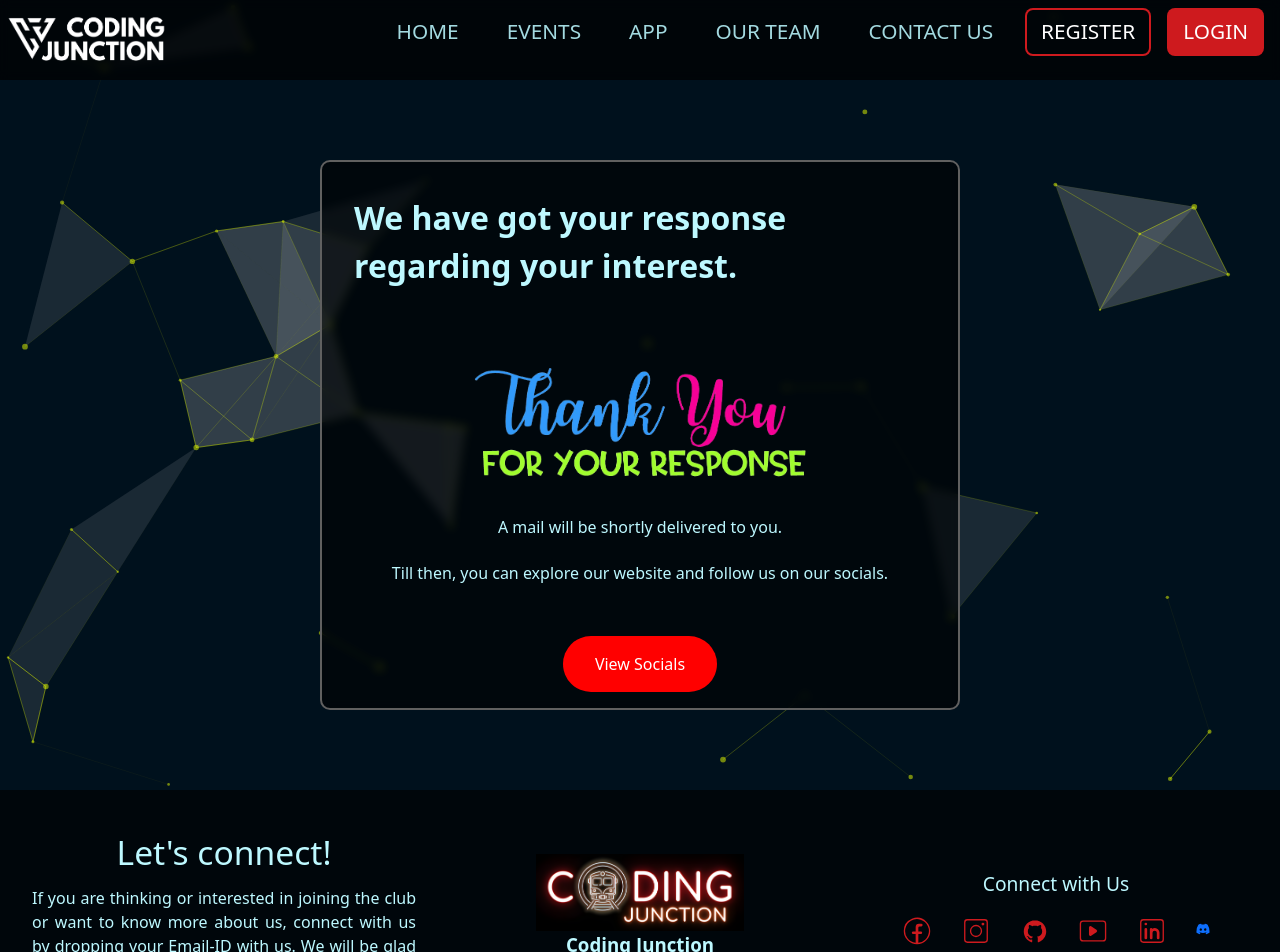
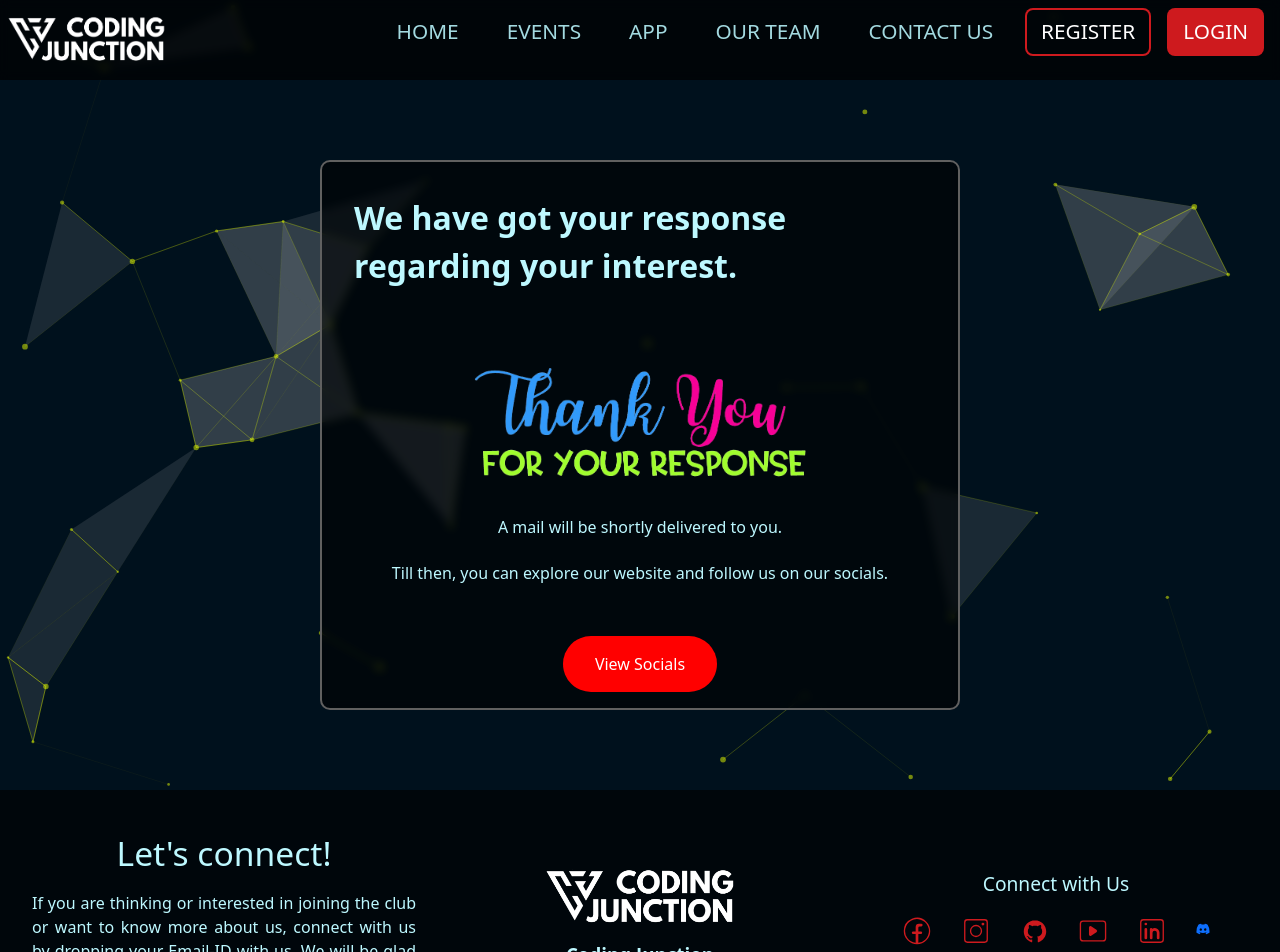
Before and after one commit to coding-junction/Coding-Junction-Website, a React (Create React App) app: page /thank-you-for-your-response in a window 1280 px wide. Shown: the top 952 px of the page. Built offline with nearby package versions, Linux system fonts and the light colour scheme.

Commit message:
Update Footer.js

```diff
--- a/src/components/Footer/Footer.js
+++ b/src/components/Footer/Footer.js
@@ -18,7 +18,7 @@ export default function Footer() {
           </form>
         </div>
         <div className='footer-cj'>
-            <img src={require('../../Assets/Logo/club-logo-2.png')} alt="club-logo" />
+            <img src={require('../../Assets/Logo/cj_new_logo_2024.png')} alt="club-logo" />
             <h3>Coding Junction</h3>
             <p>A club by Students of UIT-BU.</p>
             <p>Copyright &copy; 2023</p>
```
